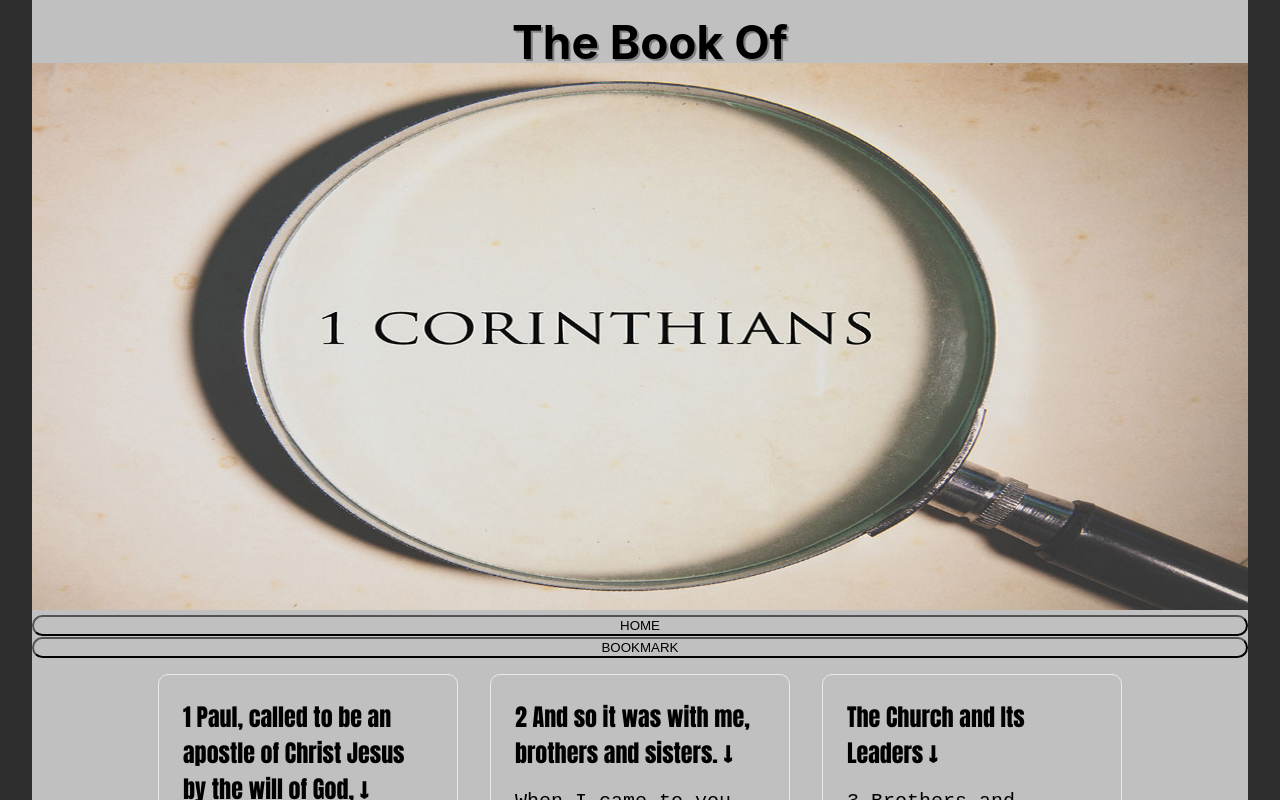
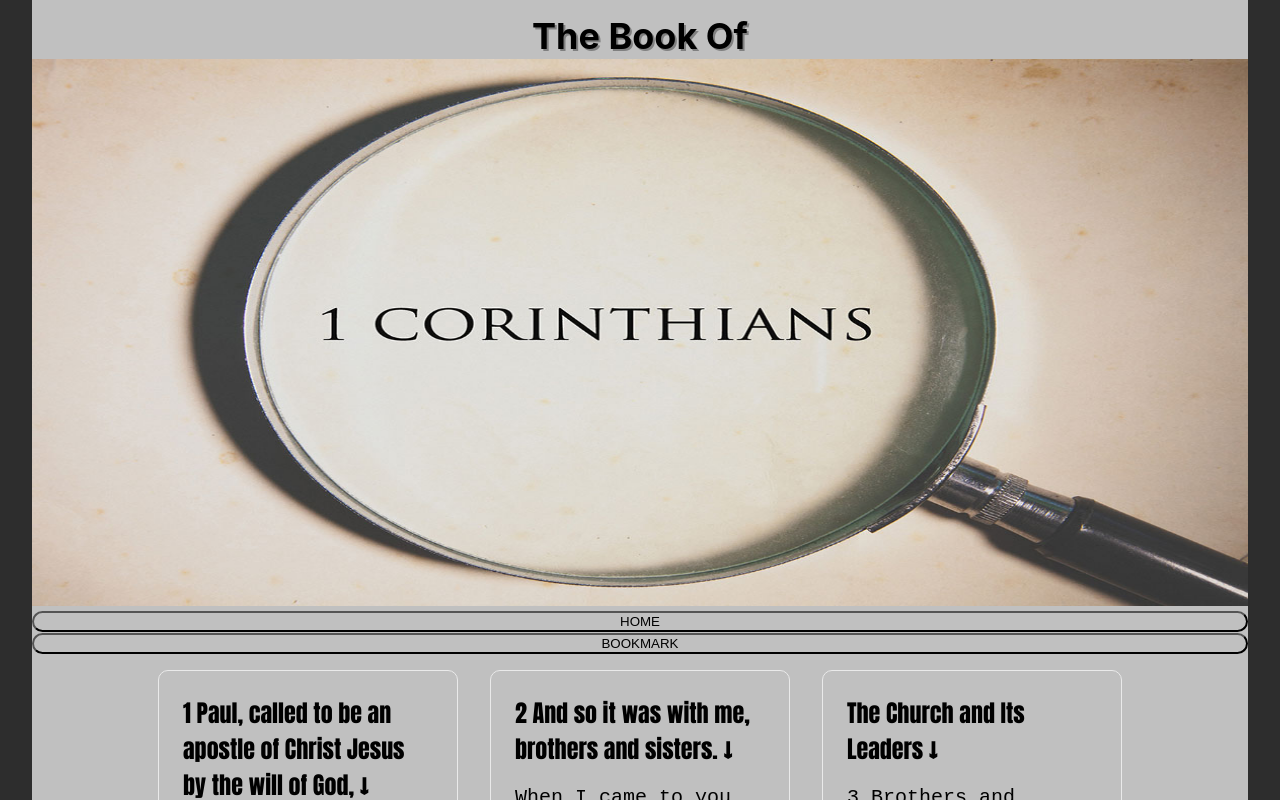
Before and after one commit to jnutt367/first_corinthians, a Next.js app: page / in a window 1280 px wide. Shown: the top 800 px of the page. Built offline with nearby package versions, Linux system fonts and the light colour scheme.

Commit message:
Update Home.module.css
 position: relative;
  top: -50px;
  margin-top: 0;
  font-family: Ariel, sans, , serif, sans-serif, cursive, fantasy;
  text-shadow: 2px 2px grey;
  font-size: 36px;
  margin-bottom: 3.5rem;

```diff
--- a/styles/Home.module.css
+++ b/styles/Home.module.css
@@ -90,9 +90,8 @@
   margin-top: 0;
   font-family: Ariel, sans, , serif, sans-serif, cursive, fantasy;
   text-shadow: 2px 2px grey;
-  font-size: 46px;
-  padding-left: 20px;
-  margin-bottom: 3rem;
+  font-size: 36px;
+  margin-bottom: 3.5rem;
 }
 
 
```
